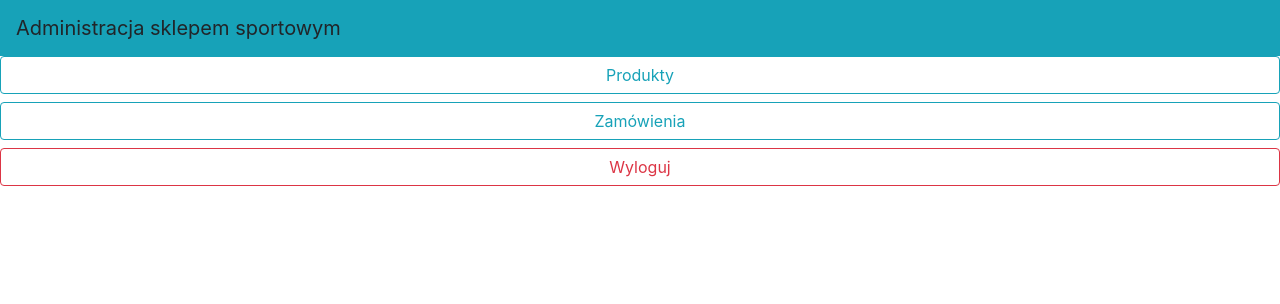
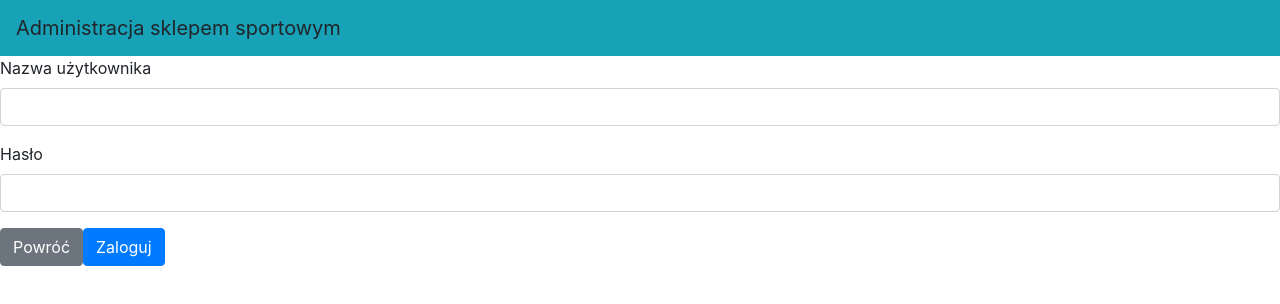
Before and after one commit to mattix10/Store, an Angular app: page /admin/auth in a window 1280 px wide. Shown: the top 304 px of the page. Built offline with nearby package versions, Linux system fonts and the light colour scheme.

Commit message:
fix: add form to sign up

```diff
--- a/src/app/admin/auth.component.html
+++ b/src/app/admin/auth.component.html
@@ -1,23 +1,22 @@
 <div class="navbar navbar-inverse bg-info">
   <a class="navbar-brand">Administracja sklepem sportowym</a>
 </div>
-<div class="m-t-1">
-  <div class="col-xs-3">
-    <button class="btn btn-outline-info btn-block"
-            routerLink="/admin/main/products"
-            routerLinkActive="active">
-    Produkty
-  </button>
-  <button class="btn btn-outline-info btn-block"
-            routerLink="/admin/main/orders"
-            routerLinkActive="active">
-    Zamówienia
-  </button>
-  <button class="btn btn-outline-danger btn-block" (click)="logout()">
-    Wyloguj
-  </button>
-  </div>
-  <div class="col-xs-9">
-    <router-outlet></router-outlet>
-  </div>
+<div class="bg-danger m-t-1 p-a-1 text-xs-center" *ngIf="errorMessage != null">
+  {{errorMessage}}
 </div>
+<div class="p-a-1">
+  <form novalidate #form="ngForm" (ngSubmit)="authenticate(form)">
+    <div class="form-group">
+      <label>Nazwa użytkownika</label>
+      <input class="form-control" name="username" [(ngModel)]="username" required />
+    </div>
+    <div class="form-group">
+      <label>Hasło</label>
+      <input class="form-control" type="password" name="password" [(ngModel)]="password" required />
+    </div>
+    <div class="text-xs-center">
+      <button class="btn btn-secondary" routerLink="/">Powróć</button>
+      <button class="btn btn-primary" type="submit">Zaloguj</button>
+    </div>
+  </form>
+</div>
```
